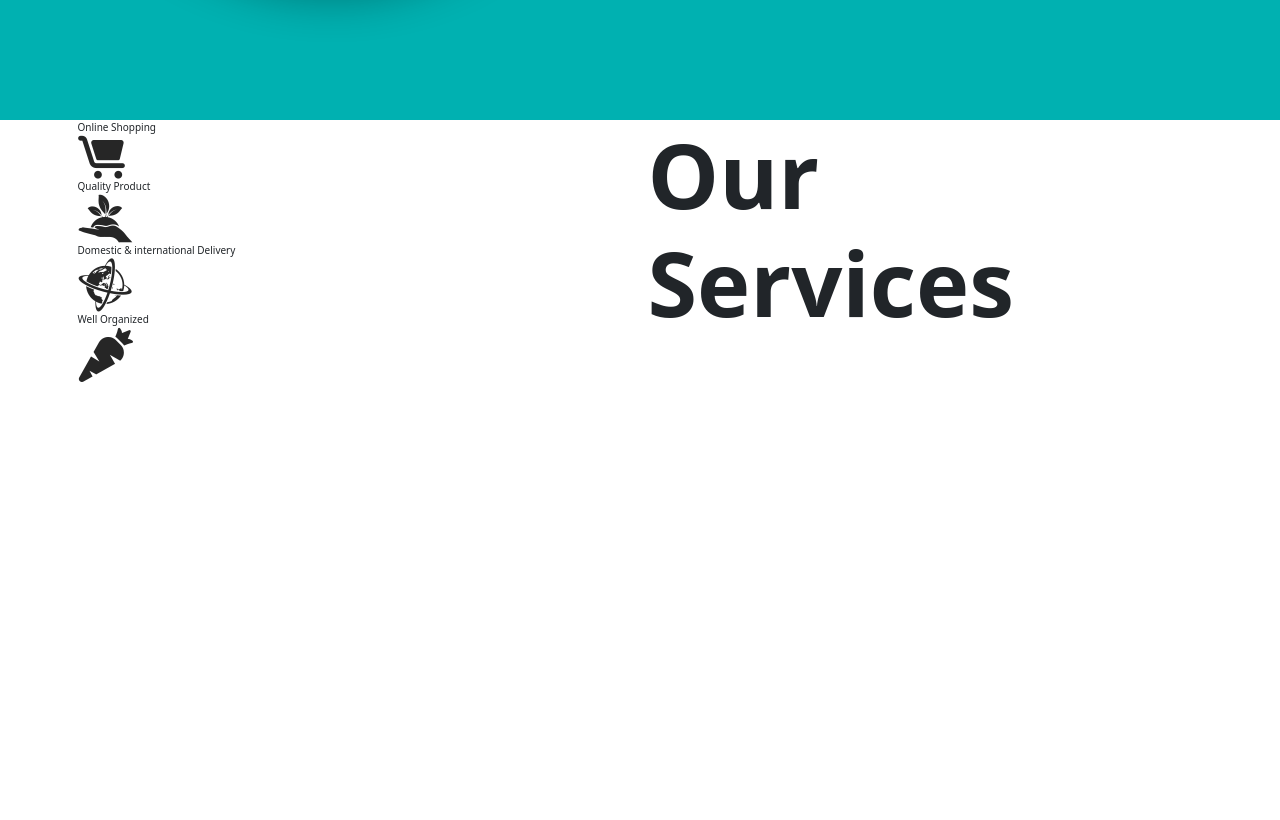
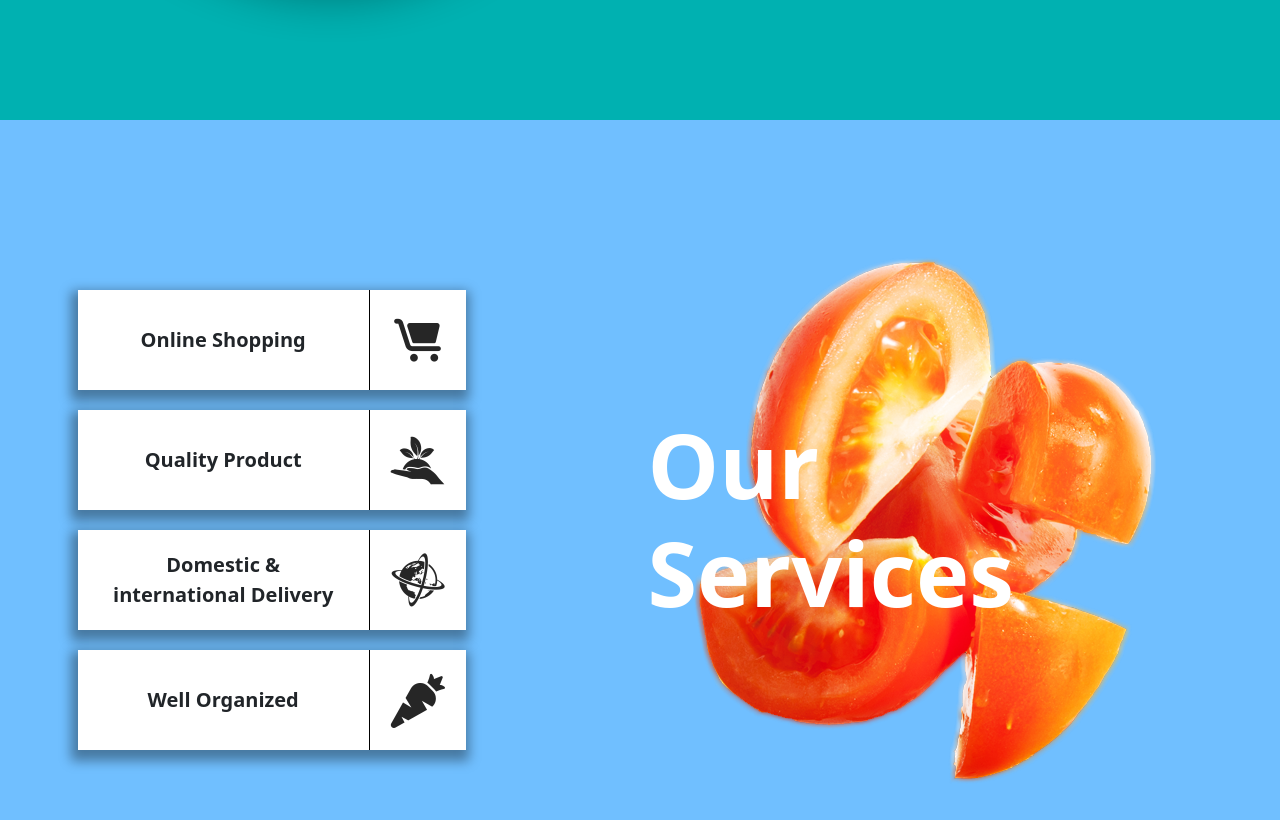
Before and after one commit to lizaq94/Web-week-challenge-2, a plain HTML site: page index.html in a window 1280 px wide. Shown: the part 1480-2300 px from the top of the page. Before the commit the page ends 1862 px from the top, so only its background shows below. Drawn offline with nearby package versions, Linux system fonts and the light colour scheme.

Commit message:
Styling section services.

```diff
--- a/css/style.css
+++ b/css/style.css
@@ -194,6 +194,79 @@ html {
   padding-top: 2rem;
 }
 
+.services {
+  width: 100%;
+  height: 100vh;
+  background-color: #70bfff;
+}
+
+.services__items {
+  height: 100vh;
+  display: flex;
+  justify-content: center;
+  align-items: flex-start;
+  flex-direction: column;
+
+}
+
+
+.services__title {
+  height: 100vh;
+  display: flex;
+  justify-content: center;
+  align-items: center;
+  background-image: url(../img/services_bg.png);
+  background-position: center;
+  background-repeat:no-repeat;
+  color:  #fff;
+}
+
+.services__item {
+  width: 70%;
+  height: 10rem;
+  display: flex;
+  align-items: center;
+  background-color: #fff;
+  font-size: 2rem;
+  font-weight: var(--bold);
+  margin: 1rem 0;
+  -webkit-box-shadow: -2px 6px 11px 5px rgba(0, 0, 0, 0.37);
+  box-shadow: -2px 6px 11px 5px rgba(0, 0, 0, 0.37);
+}
+
+.item__title {
+  width: 75%;
+  text-align: center;
+  padding: 0 2rem;
+}
+
+.item__icon {
+  display: flex;
+  justify-content: center;
+  align-items: center;
+  width: 25%;
+  height: 100%;
+  border-left: 1px solid black;
+}
+
+
+
+
+
+
+
+
+
+
+
+
+
+
+
+
+
+//Animation
+
 @keyframes scrollAnim {
   0% {
     top: -5px;
--- a/index.html
+++ b/index.html
@@ -87,28 +87,42 @@
       <div class="container services__container">
         <div class="row services__row">
           <div class="col-md-6 services__items">
+
             <div class="services__item">
               <div class="item__title">Online Shopping</div>
-              <span class="item_icon">
+              <span class="item__icon">
                 <img src="img/shop.png" alt="Online Shopping Icon" class="icon__img">
               </span>
+            </div >
+
+            <div class="services__item">
               <div class="item__title">Quality Product</div>
-              <span class="item_icon">
+              <span class="item__icon">
                 <img src="img/quality.png" alt="Quality Icon" class="icon__img">
               </span>
+            </div>
+
+            <div class="services__item">
               <div class="item__title">Domestic & international Delivery</div>
-              <span class="item_icon">
+              <span class="item__icon">
                 <img src="img/delivery.png" alt="Delivery Icon" class="icon__img">
               </span>
+            </div>
+
+            <div class="services__item">
               <div class="item__title">Well Organized</div>
               <span class="item__icon">
                 <img src="img/organized.png" alt="Organized Icon" class="icon__img">
               </span>
             </div>
           </div>
-          <div class="col-md-6 services__item">
+
+          <div class="col-md-6 services__title">
             <h2 class="title">Our Services</h2>
-          </div>
+         </div>
+
+        </div>
+
         </div>
       </div>
     </section>
```
